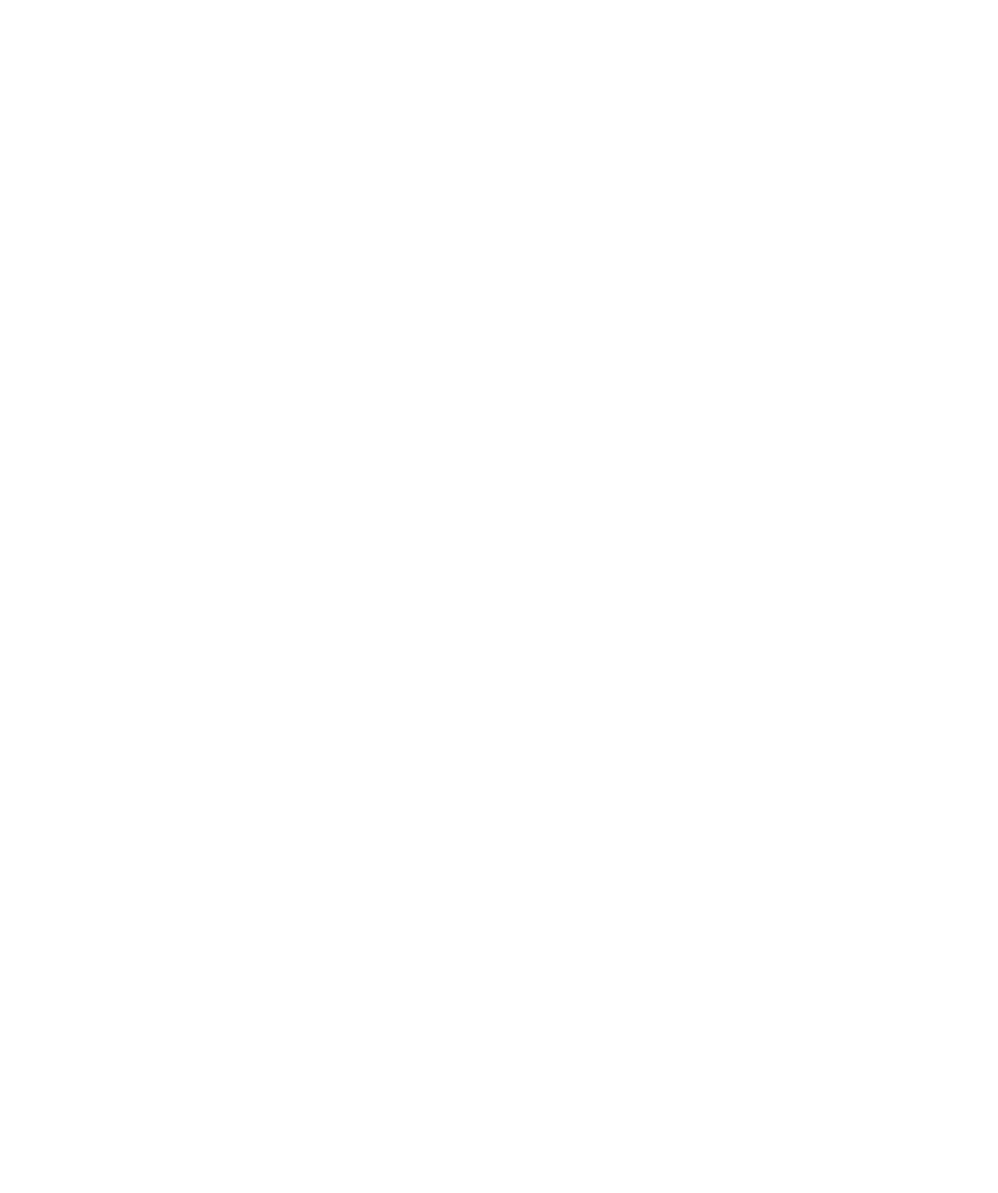
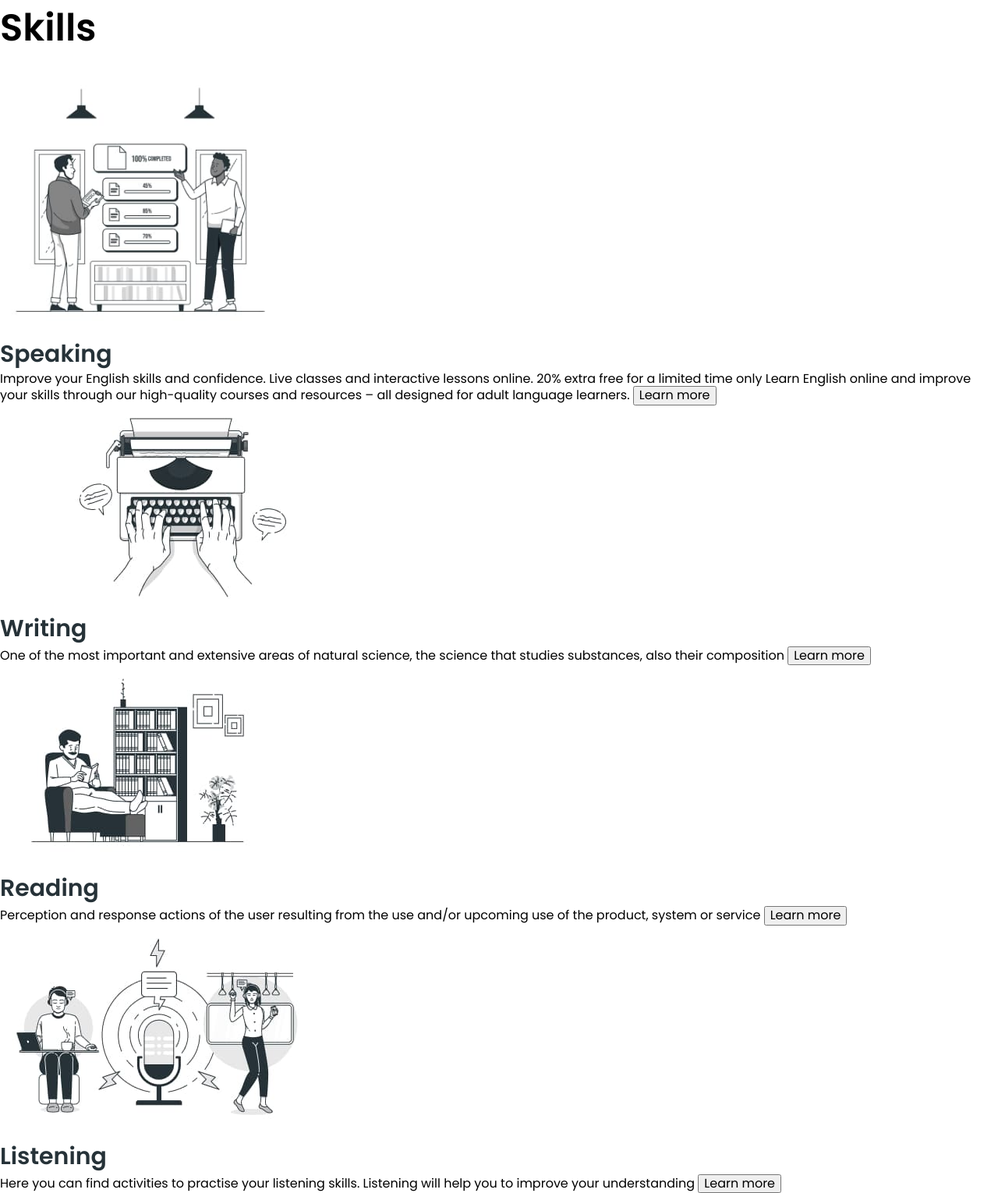
Before and after one commit to kpovel/britlex-layout, a plain HTML site: page index.html in a window 1280 px wide. Shown: the whole page at 78% size. Before the commit the page ends 800 px from the top, so only its background shows below. Drawn offline with nearby package versions, Linux system fonts and the light colour scheme.

Commit message:
layout section skills

```diff
--- a/css/styles.css
+++ b/css/styles.css
@@ -5,6 +5,8 @@ h4,
 p {
   margin-top: 0;
   margin-bottom: 0;
+  font-weight: inherit;
+  font-size: inherit;
 }
 
 h1 {
@@ -25,7 +27,6 @@ button {
   cursor: pointer;
 }
 
-
 .list {
   list-style: none;
 }
@@ -34,11 +35,34 @@ button {
   text-decoration: none;
 }
 
+html,
 body {
+  height: 100%;
   font-family: "Poppins", sans-serif;
 }
 
 .wrapper {
-min-height: 100%;
-overflow: hidden;
+  min-height: 100%;
+  overflow: hidden;
 }
+
+.container {
+  max-width: 1338px;
+  margin: 0 auto;
+  padding-left: 15px;
+  padding-right: 15px;
+}
+
+/* --Skills--------------------------------------- */
+.section-title {
+  font-weight: 600;
+  font-size: 48px;
+  line-height: 1.5;
+}
+
+.section-subtitle {
+  font-weight: 600;
+font-size: 30px;
+line-height: 45px;
+color: #263238;
+}
--- a/index.html
+++ b/index.html
@@ -17,13 +17,77 @@
     <link rel="stylesheet" href="./css/styles.css" />
     <title>Britlex</title>
   </head>
-    <body>
+  <body>
     <div class="wrapper">
-<header></header>
-<main>
-  <section></section>
-</main>
-<footer></footer>
+      <header></header>
+      <main>
+        <section class="skills">
+          <h2 class="section-title">Skills</h2>
+          <ul>
+            <li>
+              <img
+                src="./images/Shared goals.jpg"
+                alt="shared goals image"
+                width="360"
+                height="360"
+              />
+              <h3 class="section-subtitle">Speaking</h3>
+              <p class="section-paragraph">
+                Improve your English skills and confidence. Live classes and
+                interactive lessons online. 20% extra free for a limited time
+                only Learn English online and improve your skills through our
+                high-quality courses and resources – all designed for adult
+                language learners.
+                <button class="skills-button" type="button">Learn more</button>
+              </p>
+            </li>
+            <li>
+              <img
+                src="./images/Typewriter.jpg"
+                alt="Typewriter image"
+                width="390"
+                height="264"
+              />
+              <h3 class="section-subtitle">Writing</h3>
+              <p class="section-paragraph">
+                One of the most important and extensive areas of natural
+                science, the science that studies substances, also their
+                composition
+                <button class="skills-button" type="button">Learn more</button>
+              </p>
+            </li>
+            <li>
+              <img
+                src="./images/House bookshelves.jpg"
+                alt="House bookshelves image"
+                width="390"
+                height="264"
+              />
+              <h3 class="section-subtitle">Reading</h3>
+              <p class="section-paragraph">
+                Perception and response actions of the user resulting from the
+                use and/or upcoming use of the product, system or service
+                <button class="skills-button" type="button">Learn more</button>
+              </p>
+            </li>
+            <li>
+              <img
+                src="./images/Podcast audience.jpg"
+                alt="Podcast audience image"
+                width="408"
+                height="274"
+              />
+              <h3 class="section-subtitle">Listening</h3>
+              <p class="section-paragraph">
+                Here you can find activities to practise your listening skills.
+                Listening will help you to improve your understanding
+                <button class="skills-button" type="button">Learn more</button>
+              </p>
+            </li>
+          </ul>
+        </section>
+      </main>
+      <footer></footer>
     </div>
   </body>
 </html>
```
